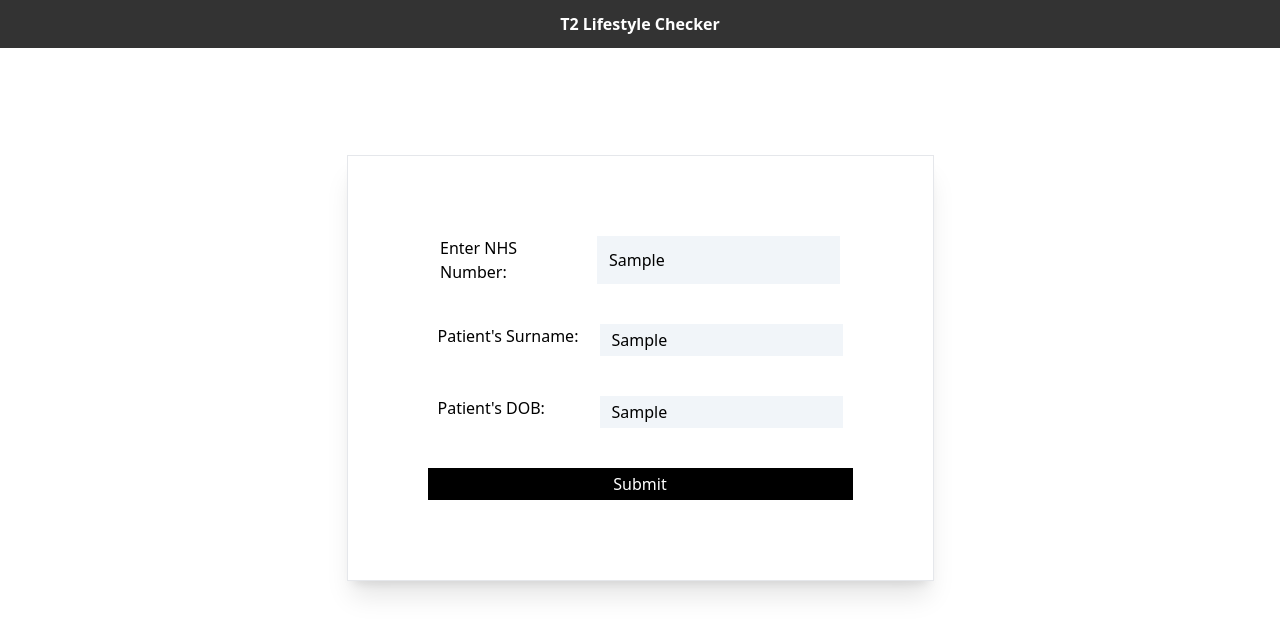
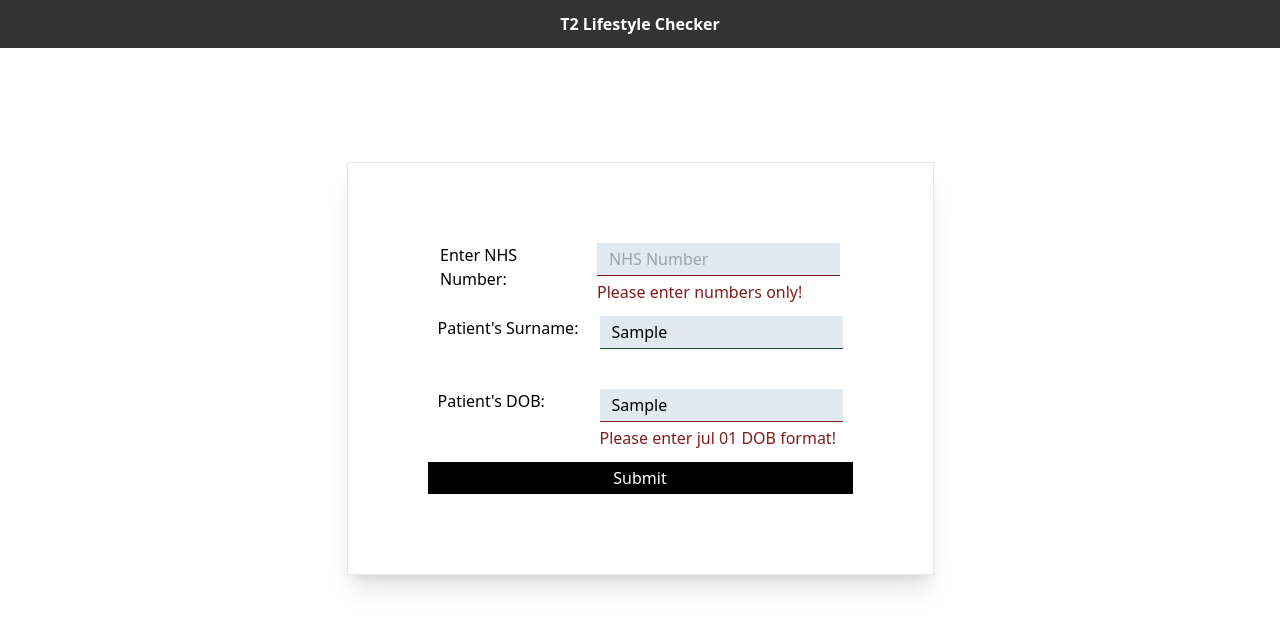
Before and after one commit to sohailshams/t2-lifestyle-checker, a React (Vite) app: page / in a window 1280 px wide. Both pictures are taken after typing "Sample", "Sample", "Sample" into the empty fields and a click on the input "Submit". Shown: the top 634 px of the page. Built offline with nearby package versions, Linux system fonts and the light colour scheme; no server answers.

Commit message:
Added logic to check correct format of input fields.

```diff
--- a/src/components/PatientInput.jsx
+++ b/src/components/PatientInput.jsx
@@ -6,20 +6,73 @@ function PatientInput() {
     surname: "",
     dob: "",
   });
-  console.log("patientInputData", patientInputData);
+  const [correctNhsNumber, setCorrectNhsNumber] = useState(false);
+  const [correctSurname, setCorrectSurname] = useState(false);
+  const [correctDob, setCorrectDob] = useState(false);
+
   const handleChange = (e) => {
+    if (e.target.name === "nhs_number") {
+      const nhsNumberEl = document.getElementById("nhs-message");
+      const numbersOnly = /^[0-9\b]+$/;
+      const nhsNumber = e.target.value;
+      const isNhsNumber = /^[0-9\b]{9}$/.test(nhsNumber);
+      if (
+        e.target.value === "" ||
+        numbersOnly.test(e.target.value) ||
+        isNhsNumber
+      ) {
+        nhsNumberEl.classList.remove("visible");
+        nhsNumberEl.classList.add("invisible");
+
+        setCorrectNhsNumber(isNhsNumber);
         setPatientInputData({
           ...patientInputData,
           [e.target.name]: e.target.value,
         });
-    // setPatientInputData({ nhs_number: e.target.value });
+      } else {
+        nhsNumberEl.classList.remove("invisible");
+        nhsNumberEl.classList.add("visible");
+      }
+    }
+    if (e.target.name === "surname") {
+      const surnameEl = document.getElementById("surname");
+      const words = e.target.value;
+      const wordsOnly = /^[a-zA-Z]+$/;
+      const isWords = wordsOnly.test(words);
+      if (e.target.value === "" || isWords) {
+        surnameEl.classList.remove("visible");
+        surnameEl.classList.add("invisible");
+
+        setCorrectSurname(isWords);
+        setPatientInputData({
+          ...patientInputData,
+          [e.target.name]: e.target.value,
+        });
+      } else {
+        surnameEl.classList.remove("invisible");
+        surnameEl.classList.add("visible");
+      }
+    }
+    if (e.target.name === "dob") {
+      const dobEl = document.getElementById("dob");
+      const dob = e.target.value;
+      const wordsNumberOnly = /^([a-z])\w{2} \d{2}$/;
+      const isWordsNumberOnly = wordsNumberOnly.test(dob);
+      setPatientInputData({
+        ...patientInputData,
+        [e.target.name]: e.target.value,
+      });
+      if (e.target.value === "" || isWordsNumberOnly) {
+        dobEl.classList.remove("visible");
+        dobEl.classList.add("invisible");
+
+        setCorrectDob(isWordsNumberOnly);
+      } else {
+        dobEl.classList.remove("invisible");
+        dobEl.classList.add("visible");
+      }
+    }
   };
-  // const handleSurname = (e) => {
-  //   setPatientInputData({ nhs_number: e.target.value });
-  // };
-  // const handleDob = (e) => {
-  //   setPatientInputData({ nhs_number: e.target.value });
-  // };
 
   const handleSubmit = (e) => {
     e.preventDefault();
@@ -35,40 +88,67 @@ function PatientInput() {
     <div className="flex justify-center items-center h-[600px]">
       <form
         onSubmit={handleSubmit}
-        className="flex flex-col gap-y-10 mt-10 border p-20 shadow-xl"
+        className="flex flex-col gap-y-3 mt-10 border p-20 shadow-xl"
       >
         <label className="flex justify-center">
           <span className="w-[145px]">Enter NHS Number:</span>
+          <div>
             <input
-            className="pl-3 ml-3 py-1 bg-slate-100"
+              className={
+                correctNhsNumber
+                  ? "border-green-900 border-b-[1px] pl-3 ml-3 py-1 bg-slate-200 outline-none"
+                  : "border-red-900 border-b-[1px] pl-3 ml-3 py-1 bg-slate-200 outline-none"
+              }
               type="text"
               name="nhs_number"
               placeholder="NHS Number"
               value={patientInputData.nhs_number}
               onChange={handleChange}
             />
+            <p id="nhs-message" className="invisible text-red-900 pl-3 pt-1">
+              Please enter numbers only!
+            </p>
+          </div>
         </label>
         <label className="flex justify-center">
           <span className="w-[150px]">Patient's Surname:</span>
+          <div>
             <input
-            className="pl-3 ml-3 py-1 bg-slate-100"
+              className={
+                correctSurname
+                  ? "border-green-900 border-b-[1px] pl-3 ml-3 py-1 bg-slate-200 outline-none"
+                  : "border-red-900 border-b-[1px] pl-3 ml-3 py-1 bg-slate-200 outline-none"
+              }
               type="text"
               name="surname"
-            placeholder="Shams"
+              placeholder="shams"
               value={patientInputData.surname}
               onChange={handleChange}
             />
+            <p id="surname" className="invisible text-red-900 pl-3 pt-1">
+              Please enter words only!
+            </p>
+          </div>
         </label>
         <label className="flex justify-center">
           <span className="w-[150px]">Patient's DOB:</span>
+          <div>
             <input
-            className="pl-3 ml-3 py-1 bg-slate-100"
+              className={
+                correctDob
+                  ? "border-green-900 border-b-[1px] pl-3 ml-3 py-1 bg-slate-200 outline-none"
+                  : "border-red-900 border-b-[1px] pl-3 ml-3 py-1 bg-slate-200 outline-none"
+              }
               type="text"
               name="dob"
-            placeholder="Nov 25"
+              placeholder="jul 01"
               value={patientInputData.dob}
               onChange={handleChange}
             />
+            <p id="dob" className="invisible text-red-900 pl-3 pt-1">
+              Please enter jul 01 DOB format!
+            </p>
+          </div>
         </label>
         <input
           className="py-1 text-white bg-black mx-auto w-[425px]"
```
Lines whose indentation alone changed are shown as unchanged.
